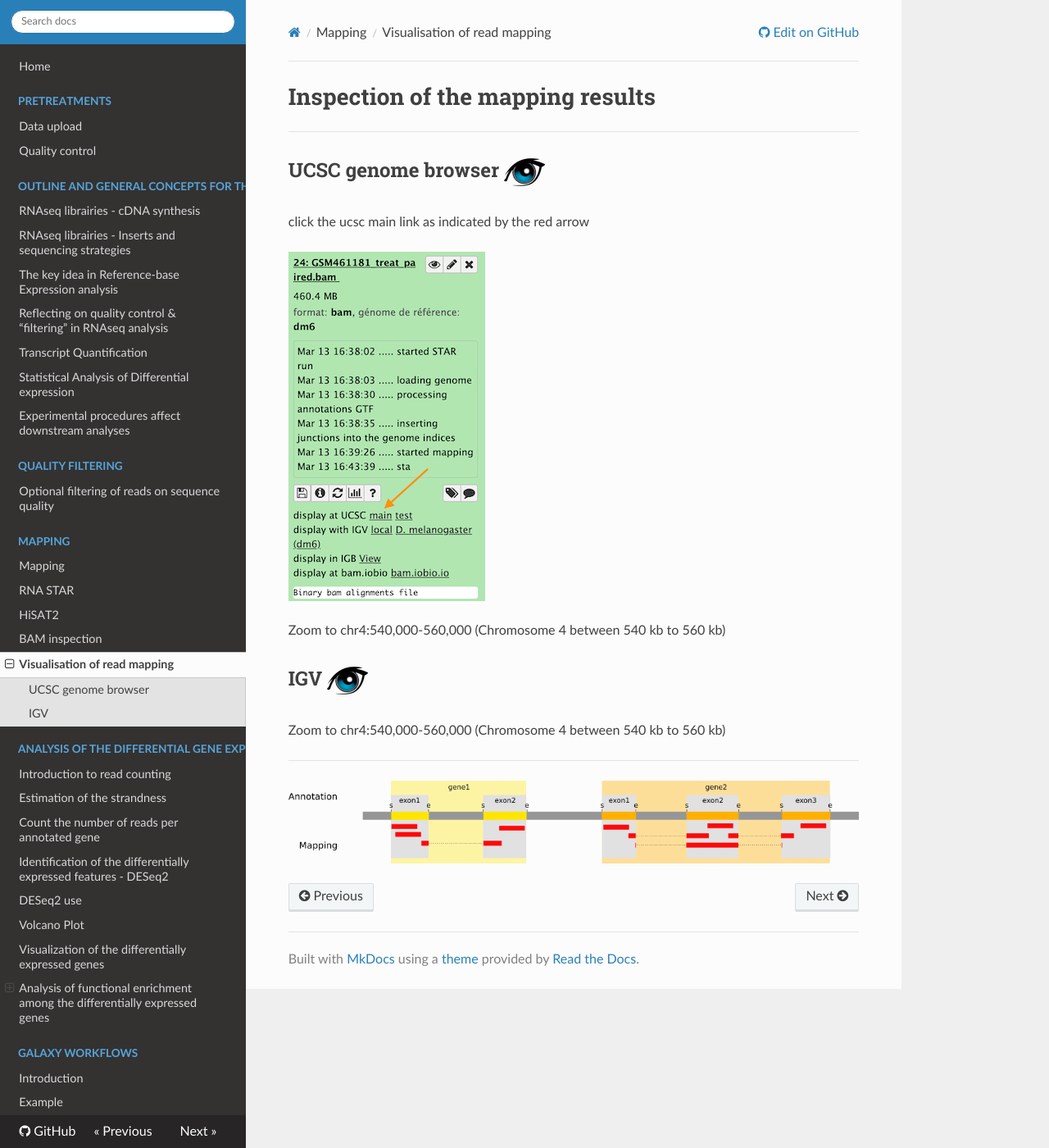
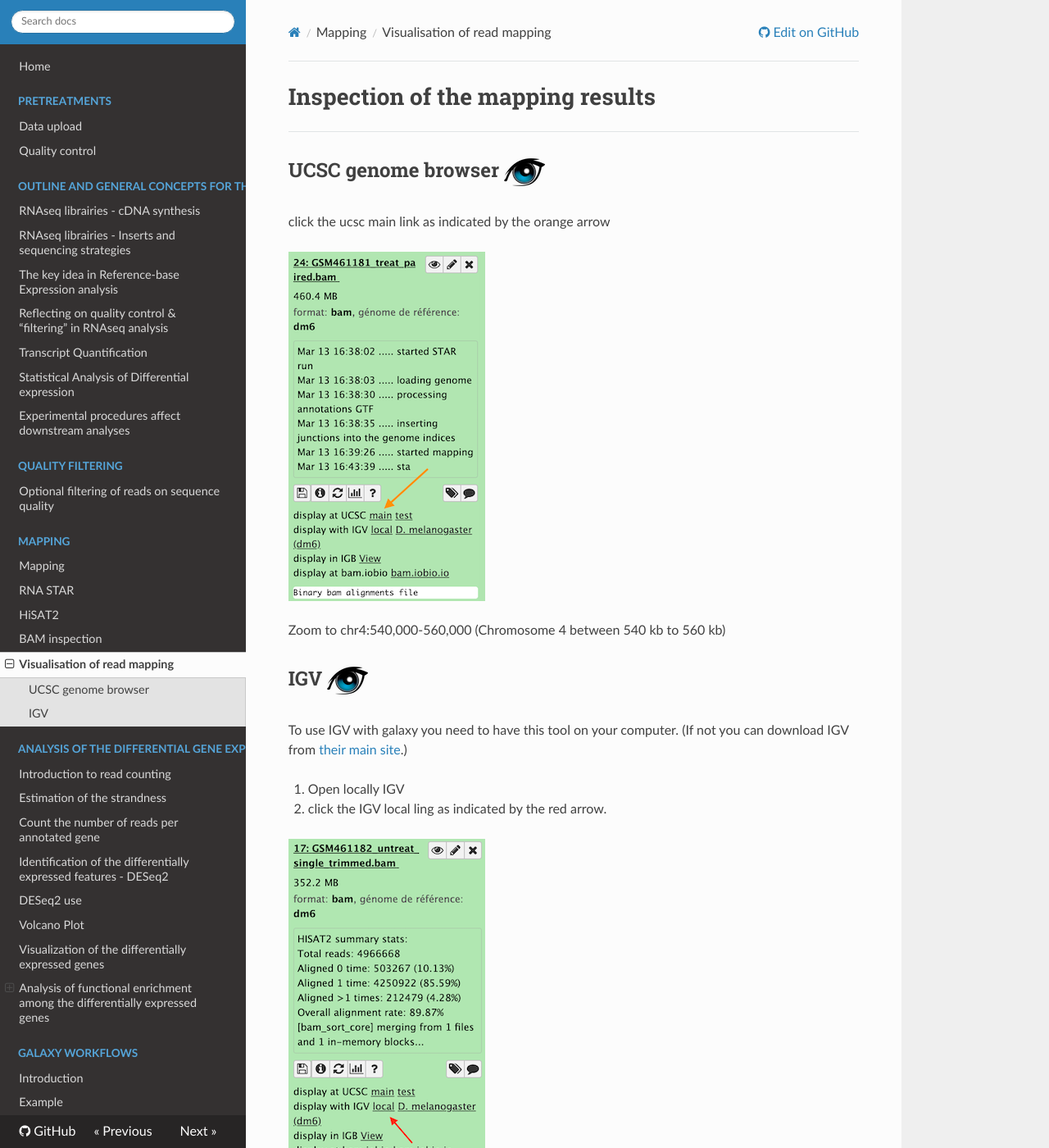
Before and after one commit to ARTbio/springday, an MkDocs documentation site: the page built from docs/visu_map.md, in a window 1280 px wide and 1400 px high. Shown: the whole window at 82% size. Built offline with MkDocs 1.6.1, drawn with Linux system fonts in a browser that asks for light colours; nearby versions of some CDN libraries.

Commit message:
Update visu_map.md
add more info about igv

```diff
--- a/docs/visu_map.md
+++ b/docs/visu_map.md
@@ -3,7 +3,7 @@
 ----
 ## UCSC genome browser  ![](images/oeil.png)
 
-click the ucsc main link as indicated by the red arrow
+click the ucsc main link as indicated by the orange arrow
 
 
 ![](images/ucsc.png)
@@ -13,6 +13,13 @@ Zoom to chr4:540,000-560,000 (Chromosome 4 between 540 kb to 560 kb)
 
 ## IGV  ![](images/oeil.png)
 
+To use IGV with galaxy you need to have this tool on your computer. (If not you can download IGV from [their main site](http://software.broadinstitute.org/software/igv/).)
+
+1. Open locally IGV
+2. click the IGV local ling as indicated by the red arrow.
+
+![](images/igv.png)
+
 Zoom to chr4:540,000-560,000 (Chromosome 4 between 540 kb to 560 kb)
 
 ----
```
